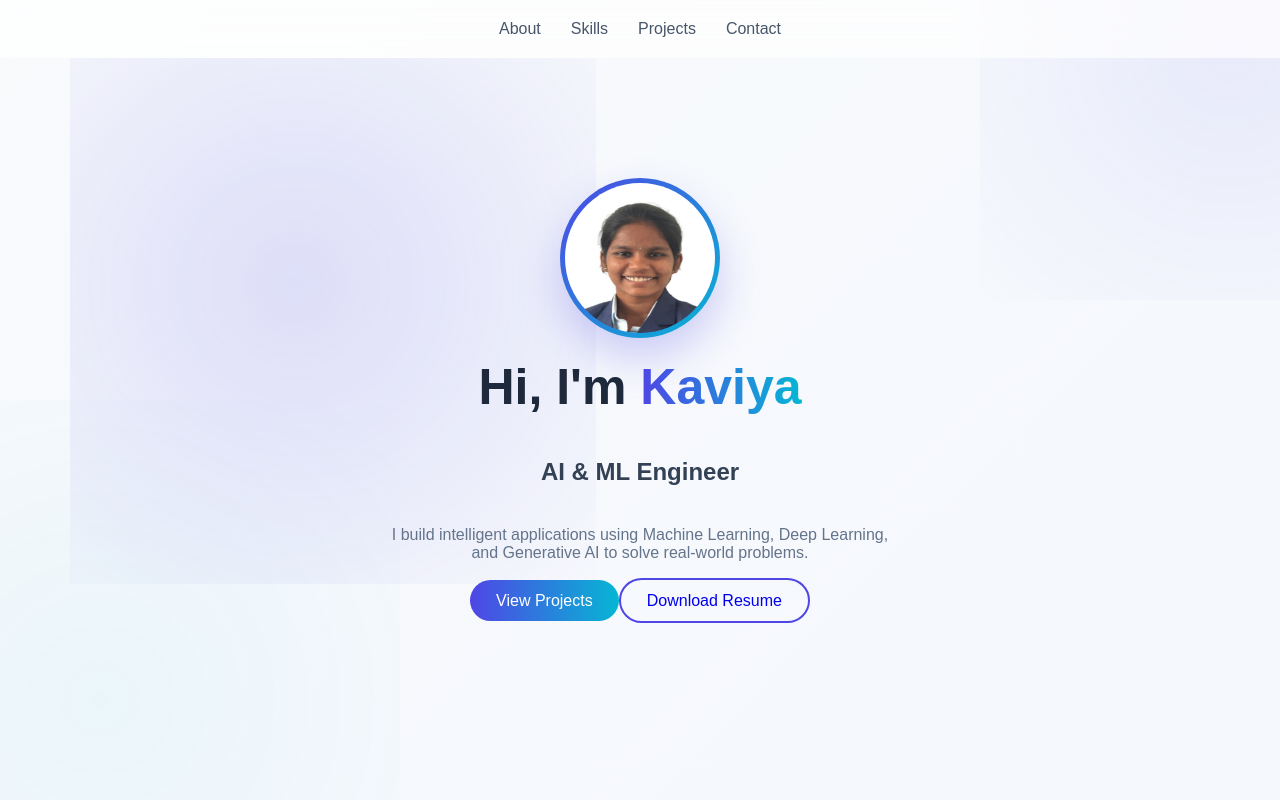
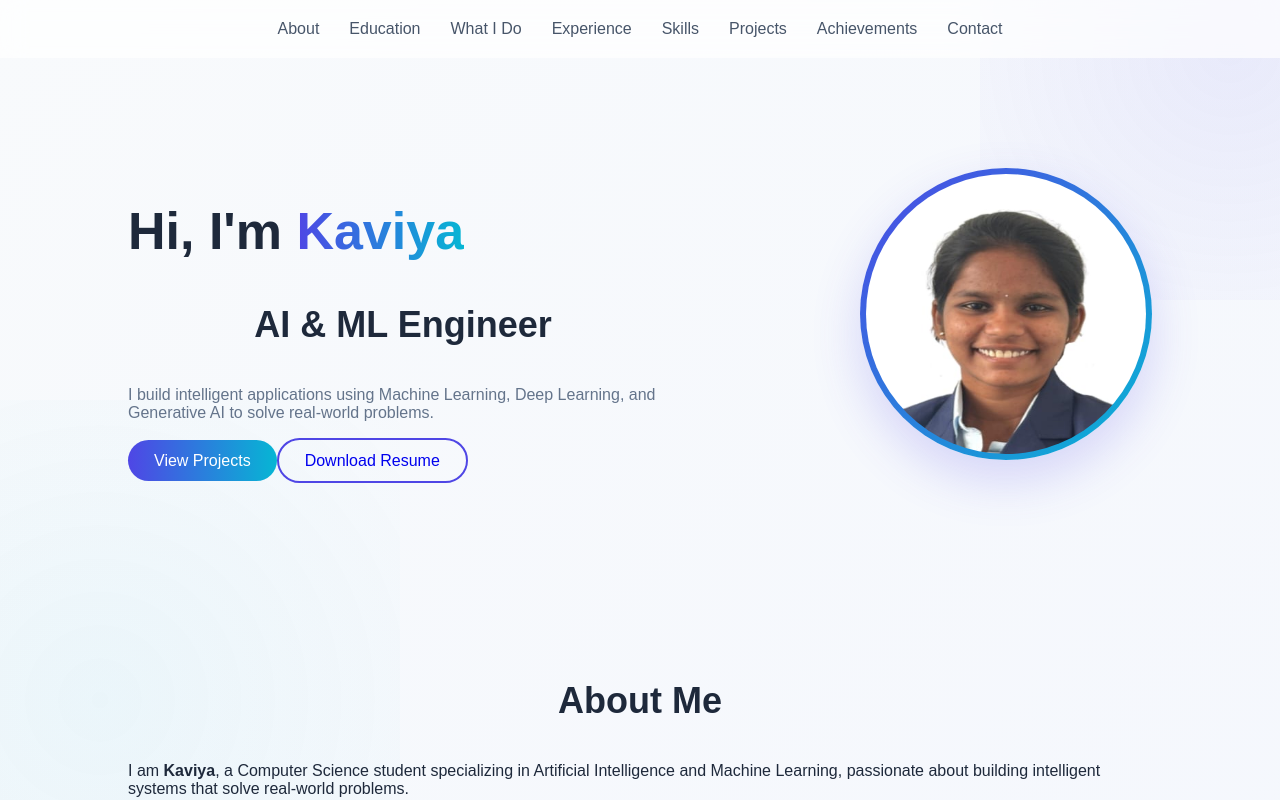
Before and after one commit to Kaviya-Balamurugan/portfolio, a React (Create React App) app: page / in a window 1280 px wide. Shown: the top 800 px of the page. Built offline with nearby package versions, Linux system fonts and the light colour scheme.

Commit message:
UI + animations update

```diff
--- a/public/index.html
+++ b/public/index.html
@@ -24,7 +24,7 @@
       work correctly both with client-side routing and a non-root public URL.
       Learn how to configure a non-root public URL by running `npm run build`.
     -->
-    <title>Kaviya | AI & ML Engineer</title>
+    <title>Kaviya Portfolio</title>
   </head>
   <body>
     <noscript>You need to enable JavaScript to run this app.</noscript>
--- a/src/App.css
+++ b/src/App.css
@@ -76,8 +76,59 @@ h2 {
 }
 
 /* ================= HERO ================= */
-/* ================= HERO PREMIUM ================= */
+/* ================= HERO LANDSCAPE ================= */
 
+.hero-pro {
+  display: flex;
+  align-items: center;
+  justify-content: space-between;
+  gap: 60px;
+  padding: 100px 10%;
+}
+
+/* LEFT */
+.hero-left {
+  max-width: 550px;
+}
+
+.hero-left h1 {
+  font-size: 52px;
+}
+
+.hero-left h1 span {
+  background: linear-gradient(90deg, #4f46e5, #06b6d4);
+  -webkit-background-clip: text;
+  -webkit-text-fill-color: transparent;
+}
+
+.hero-left p {
+  margin-top: 15px;
+  color: #64748b;
+}
+
+/* RIGHT IMAGE (BIG) */
+.hero-image-large {
+  width: 280px;
+  height: 280px;
+  border-radius: 50%;
+  padding: 6px;
+  background: linear-gradient(135deg, #4f46e5, #06b6d4);
+  box-shadow: 0 20px 50px rgba(79,70,229,0.2);
+}
+
+.hero-image-large img {
+  width: 100%;
+  height: 100%;
+  border-radius: 50%;
+}
+
+/* MOBILE */
+@media (max-width: 768px) {
+  .hero-pro {
+    flex-direction: column;
+    text-align: center;
+  }
+}
 .hero-new {
   position: relative;
   text-align: center;
--- a/src/components/Hero.js
+++ b/src/components/Hero.js
@@ -2,38 +2,26 @@ import { motion } from "framer-motion";
 
 function Hero() {
   return (
-    <section className="hero-new">
+    <section className="hero-pro">
 
-      {/* Background Glow */}
-      <div className="hero-bg"></div>
-
+      {/* LEFT CONTENT */}
       <motion.div
-        className="hero-content"
-        initial={{ opacity: 0, y: 40 }}
-        animate={{ opacity: 1, y: 0 }}
+        className="hero-left"
+        initial={{ opacity: 0, x: -80 }}
+        animate={{ opacity: 1, x: 0 }}
         transition={{ duration: 1 }}
       >
-
-        {/* Profile */}
-        <div className="hero-image">
-          <img src={require("../assets/profile.jpg")} alt="profile" />
-        </div>
-
-        {/* Name */}
         <h1>
           Hi, I'm <span>Kaviya</span>
         </h1>
 
-        {/* Role */}
         <h2>AI & ML Engineer</h2>
 
-        {/* Description */}
         <p>
           I build intelligent applications using Machine Learning, Deep Learning,
           and Generative AI to solve real-world problems.
         </p>
 
-        {/* Buttons */}
         <div className="hero-buttons">
           <a href="#projects" className="btn-primary">View Projects</a>
 
@@ -41,7 +29,18 @@ function Hero() {
             Download Resume
           </a>
         </div>
+      </motion.div>
 
+      {/* RIGHT IMAGE */}
+      <motion.div
+        className="hero-right"
+        initial={{ opacity: 0, x: 80 }}
+        animate={{ opacity: 1, x: 0 }}
+        transition={{ duration: 1 }}
+      >
+        <div className="hero-image-large">
+          <img src={require("../assets/profile.jpg")} alt="profile" />
+        </div>
       </motion.div>
 
     </section>
--- a/src/components/Navbar.js
+++ b/src/components/Navbar.js
@@ -2,10 +2,16 @@ function Navbar() {
   return (
     <nav className="navbar-pro">
       <div className="nav-links">
+
         <a href="#about">About</a>
+        <a href="#education">Education</a>
+        <a href="#whatido">What I Do</a>
+        <a href="#experience">Experience</a>
         <a href="#skills">Skills</a>
         <a href="#projects">Projects</a>
+        <a href="#achievements">Achievements</a>
         <a href="#contact">Contact</a>
+
       </div>
     </nav>
   );
```
